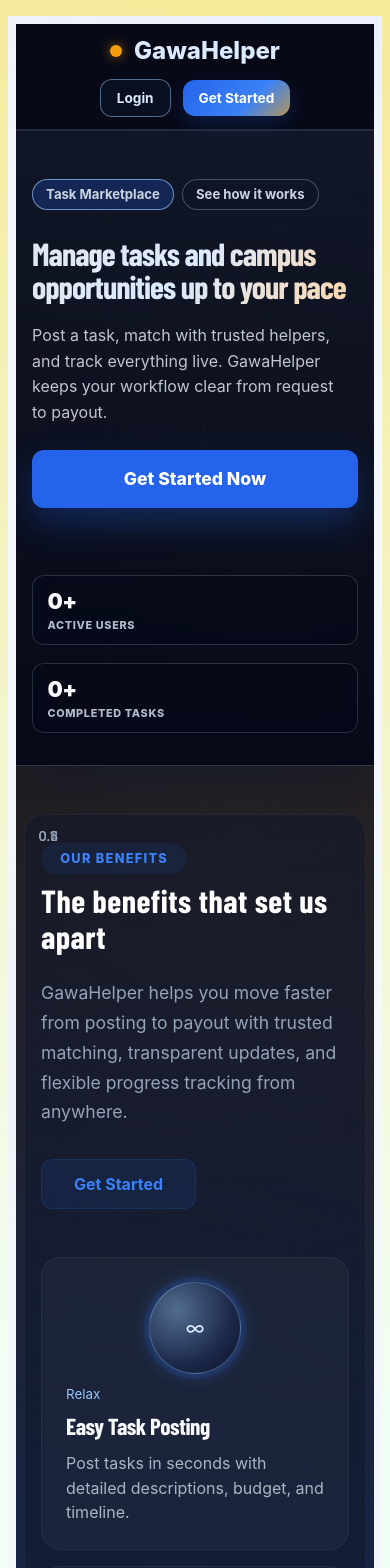
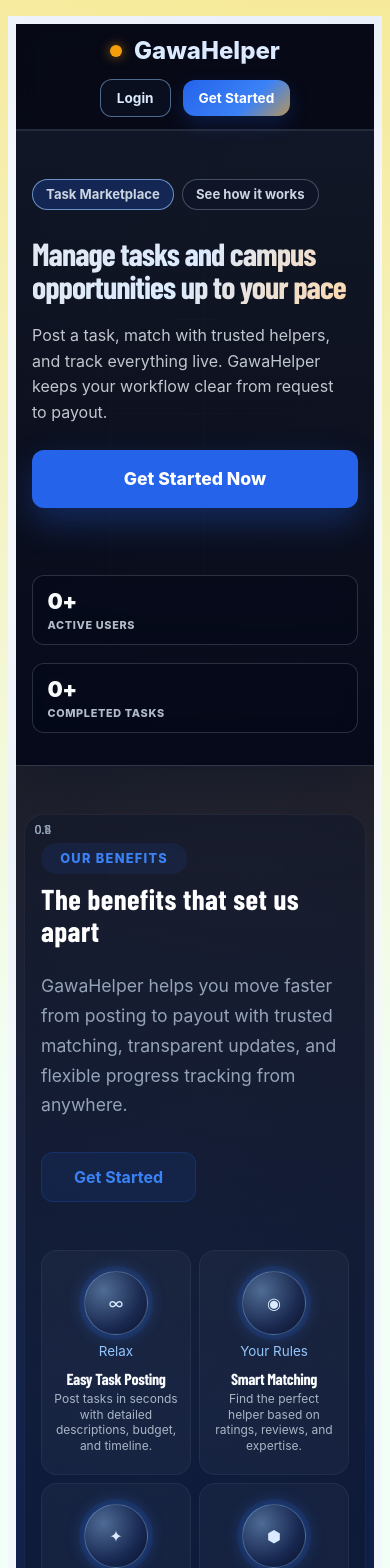
Before and after one commit to alexandercode-web/gawah, a React (Vite) app: page / in a window 390 px wide. Shown: the top 1568 px of the page. Built offline with nearby package versions, Linux system fonts and the light colour scheme; no server answers.

Commit message:
Fix landing features grid for mobile fit

```diff
--- a/src/responsive.css
+++ b/src/responsive.css
@@ -833,17 +833,44 @@ img {
   }
 
   .features-grid {
-    grid-template-columns: 1fr !important;
-    gap: 1rem !important;
+    grid-template-columns: repeat(2, 1fr) !important;
+    gap: 0.5rem !important;
   }
 
   .feature-card {
-    padding: 1.5rem !important;
-    border-radius: 20px !important;
+    padding: 1.25rem 0.75rem !important;
+    border-radius: 16px !important;
+    text-align: center !important;
+  }
+
+  .feature-index {
+    font-size: 0.7rem !important;
+    top: 0.5rem !important;
+    left: 0.6rem !important;
+  }
+
+  .feature-icon-wrap {
+    width: 64px !important;
+    height: 64px !important;
+    margin-bottom: 0.5rem !important;
+  }
+
+  .feature-icon {
+    font-size: 1rem !important;
+  }
+
+  .feature-card h3 {
+    font-size: 1rem !important;
+    margin-bottom: 0.25rem !important;
+  }
+
+  .feature-card p {
+    font-size: 0.75rem !important;
+    line-height: 1.3 !important;
   }
 
   .features-head-left h2 {
-    font-size: 2rem !important;
+    font-size: 1.8rem !important;
   }
 
   /* Auth pages */
```
